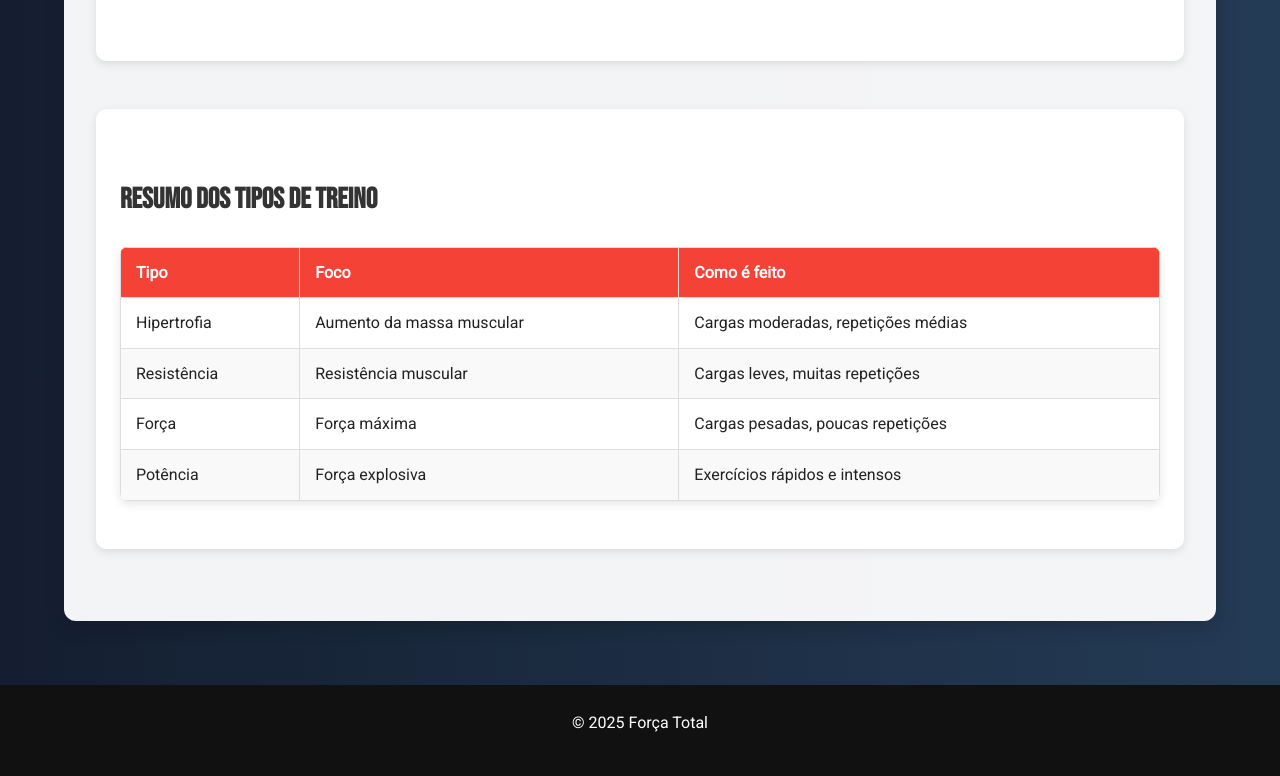
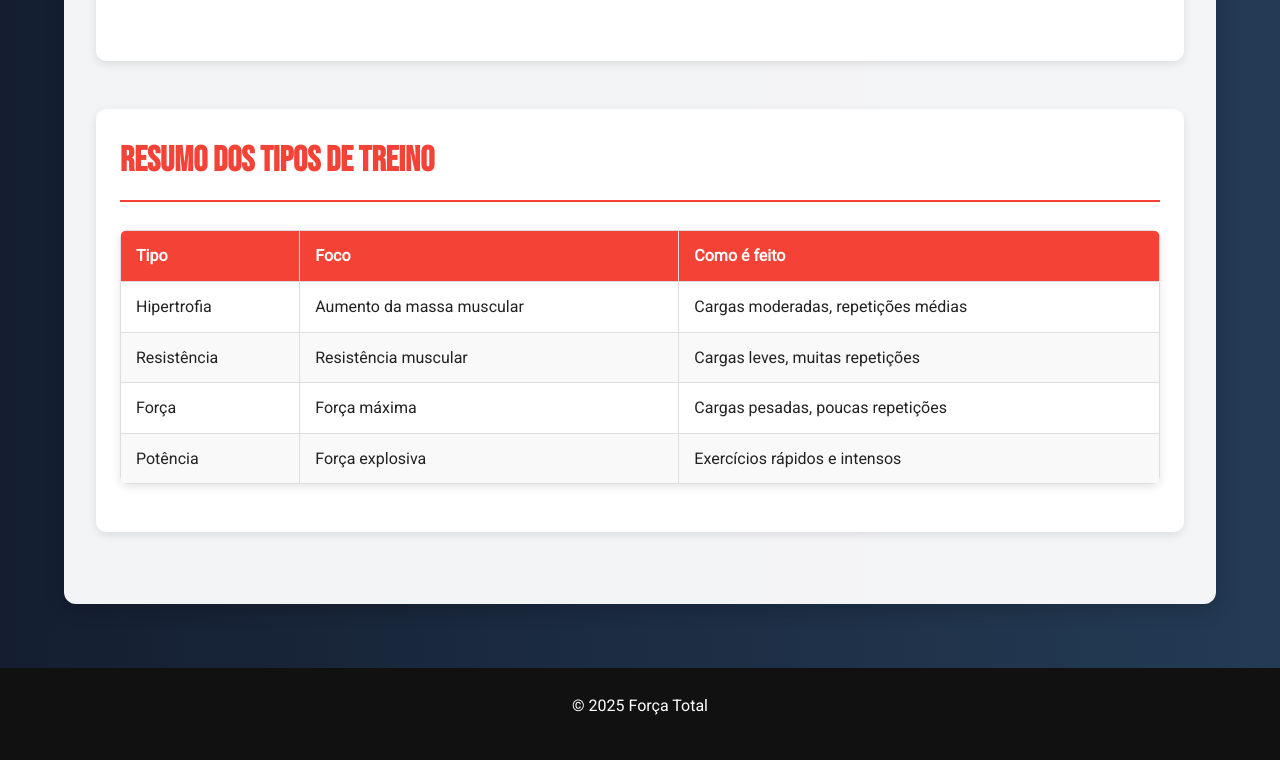
Before and after one commit to pietrocunha/forca-total, a plain HTML site: page tipos.html in a window 1280 px wide. Shown: the part 2167-2943 px from the top of the page. Drawn offline with Linux system fonts and the light colour scheme.

Commit message:
Update tipos.html

```diff
--- a/tipos.html
+++ b/tipos.html
@@ -92,7 +92,7 @@
     </section>
 
     <section class="tabela-selecao">
-      <h3>Resumo dos Tipos de Treino</h3>
+      <h2>Resumo dos Tipos de Treino</h2>
       <table>
         <thead>
           <tr>
@@ -133,4 +133,5 @@
     <p>&copy; 2025 Força Total</p>
   </footer>
 </body>
+
 </html>
```
